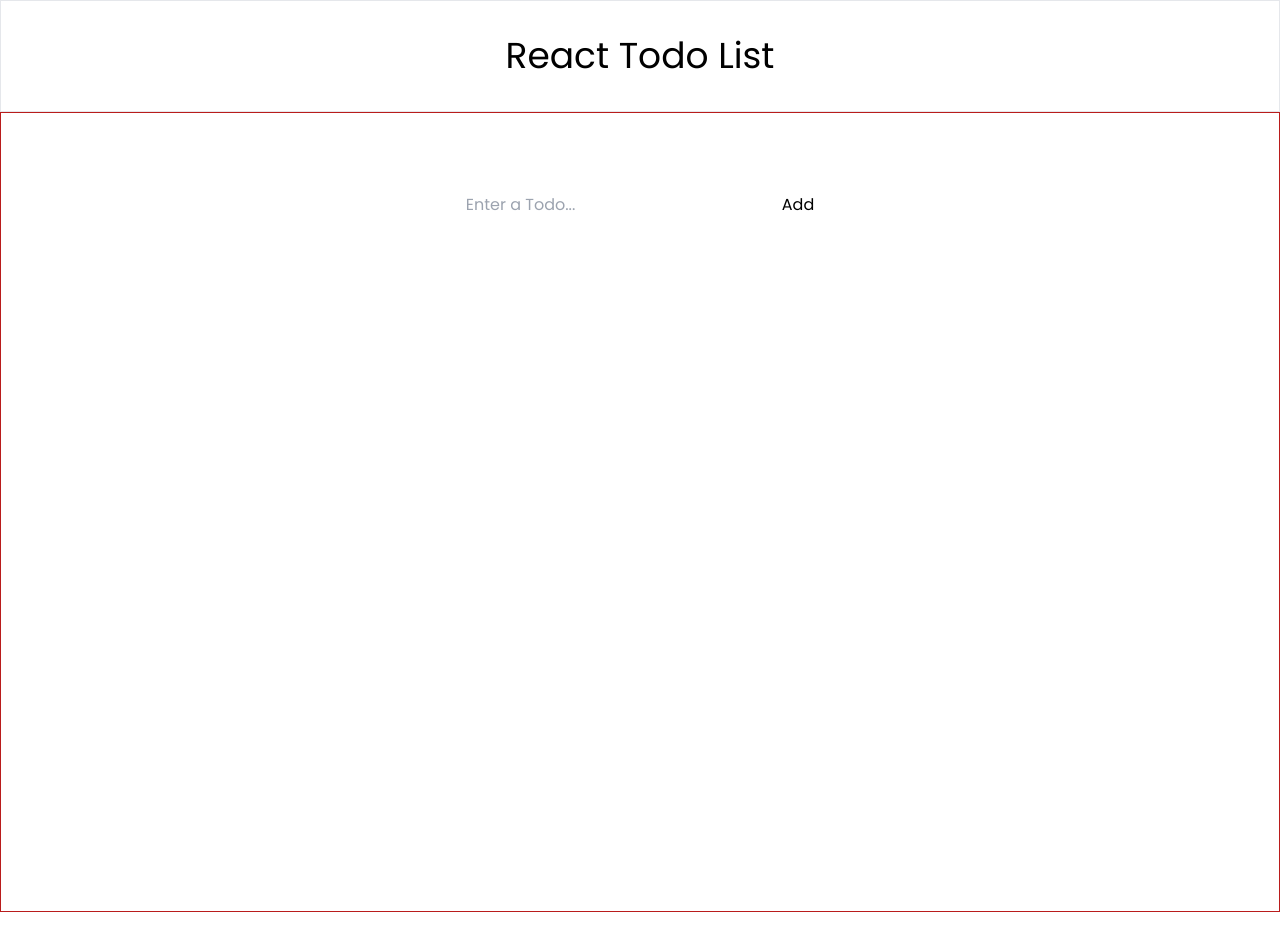
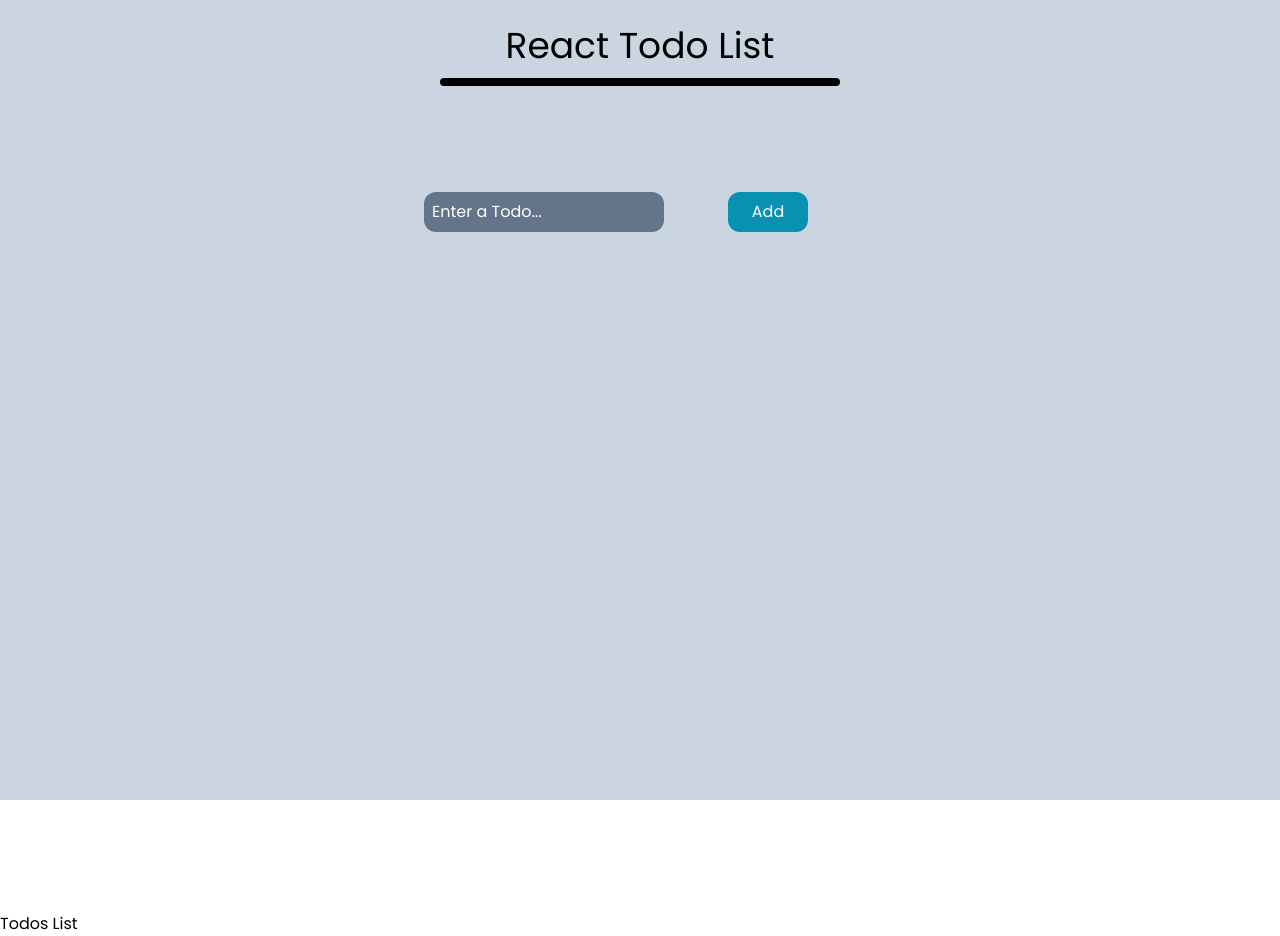
Before and after one commit to mehmetenfa/react-Todo-app, a React (Create React App) app: page / in a window 1280 px wide. Before the commit the page ends 912 px from the top, so only its background shows below. Built offline with nearby package versions, Linux system fonts and the light colour scheme.

Commit message:
onformsubmit

```diff
--- a/src/App.js
+++ b/src/App.js
@@ -1,15 +1,28 @@
+import React, { useState } from "react";
 import Header from "./components/Header";
 import Form from "./components/Form";
+import TodosList from "./components/TodosList";
 
 const App = () => {
+  const [input, setInput] = useState("");
+  const [todos, setTodos] = useState([]);
+
   return (
-    <div className="w-screen h-screen">
+    <div className="bg-slate-300 w-screen h-screen">
       <div className="app-wrapper">
         <div>
           <Header />
         </div>
         <div>
-          <Form />
+          <Form
+            input={input}
+            setInput={setInput}
+            todos={todos}
+            setTodos={setTodos}
+          />
+        </div>
+        <div>
+          <TodosList todos={todos} setTodos={setTodos} />
         </div>
       </div>
     </div>
--- a/src/components/Form.jsx
+++ b/src/components/Form.jsx
@@ -1,15 +1,32 @@
 import React from "react";
+import {v4 as uuidv4} from "uuid";
 
-const Form = () => {
+const Form = ({ input, setInput, todos, setTodos }) => {
+  const onInputChange = (event) => {
+    setInput(event.target.value);
+  };
+
+  const onFormSubmit = (event) => {
+    event.preventDefault();
+    setTodos([...todos, {id: uuidv4(), title: input, completed: false}])
+    setInput("")
+  }
+
   return (
-    <div className="border border-red-700 w-screen h-screen flex flex-col items-center">
-      <form className="mt-[5rem]">
+    <div className=" w-screen h-screen flex flex-col items-center">
+      <form className="mt-[5rem] w-[27rem] h-[30rem]" onSubmit={onFormSubmit}>
         <input
           type="text"
           placeholder="Enter a Todo..."
-          className="task-input"
+          className="w-[15rem] bg-slate-500 p-2 rounded-xl placeholder-white"
+          value={input}
+          required
+          onChange={onInputChange}
         />
-        <button className="button-add" type="submit">
+        <button
+          className="bg-cyan-600 text-white w-[5rem] p-2 rounded-xl ml-[4rem]"
+          type="submit"
+        >
           Add
         </button>
       </form>
--- a/src/components/Header.jsx
+++ b/src/components/Header.jsx
@@ -3,8 +3,9 @@ import React from 'react'
 
 const Header = () => {
   return (
-    <div className='border w-screen h-[7rem] flex flex-col justify-center items-center' >
+    <div className='w-screen h-[7rem] flex flex-col justify-center items-center' >
         <h1 className='text-4xl'>React Todo List</h1>
+        <p className='bg-black w-[25rem] h-[0.5rem] rounded-xl mt-3'></p>
     </div>
   )
 }
--- a/src/components/Todo.jsx
+++ b/src/components/TodosList.jsx
@@ -2,7 +2,7 @@ import React from 'react'
 
 const Todo = () => {
   return (
-    <div>Todo</div>
+    <div>Todos List</div>
   )
 }
 
```
